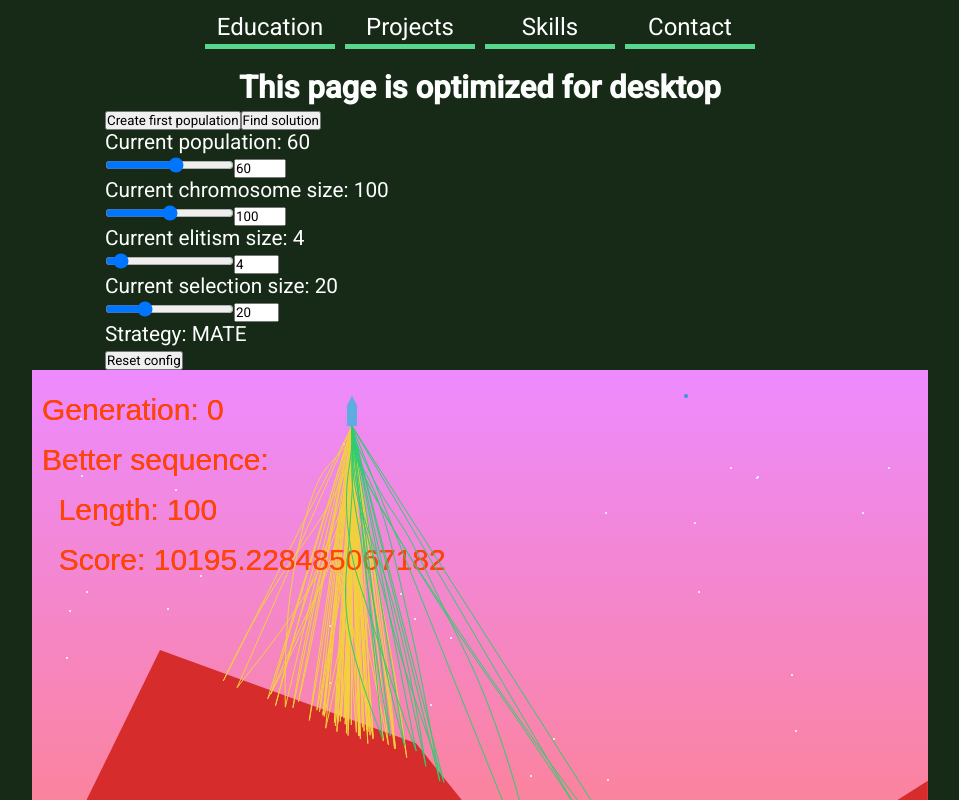
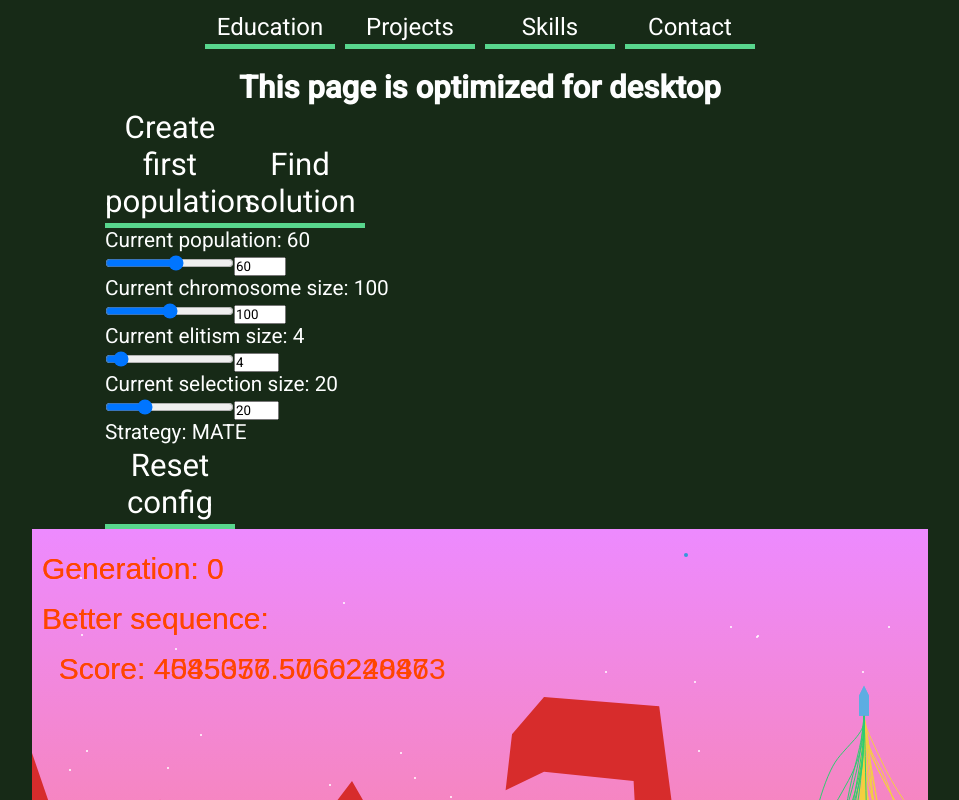
Before and after one commit to JuanDGA/personalpage, a Vue app: page /preview/mars-lander in a window 1280 px wide. Both pictures are taken after a click on the button "Create first population". Shown: the top 800 px of the page, without its empty margins (160-1119 px from the left). Built offline with nearby package versions, Linux system fonts and the light colour scheme.

Commit message:
Working on include the mars lander

```diff
--- a/src/algorithms/marsLander/useGeneticLander.js
+++ b/src/algorithms/marsLander/useGeneticLander.js
@@ -22,72 +22,73 @@ const useGeneticLander = (surfaceMap) => {
     mutation_probability: 0.1,
   });
 
-  const status = ref("")
+  const status = ref("");
 
-  const population = ref([]);
+  const populationScores = ref([]);
 
   const {state: initialLander, setUp} = useLander();
   const {state, reset} = useSimulation(initialLander, surfaceMap);
 
   const currentStatus = ref(SimulationStatus.FLYING);
   const currentGeneration = ref(0);
-  const betterChromosome = ref({
-    sequence: [],
-    score: -1,
-  });
 
   const init = () => {
-    const newPopulation = []
+    populationScores.value.length = [];
+    const newPopulationScores = [];
     for (let i = 0; i < configuration.value.population_size; i++) {
       const chromosome = []
       for (let j = 0; j < configuration.value.chromosome_size; j++) {
         chromosome.push(Gene.random());
       }
-      newPopulation.push(chromosome);
+      newPopulationScores.push({chromosome, score: evaluateChromosome(chromosome)});
     }
-    population.value = newPopulation.sort(chromosomeComparator);
-    betterChromosome.value.score = evaluateChromosome(population.value[0]);
-    betterChromosome.value.sequence = population.value[0]
+    populationScores.value = newPopulationScores;
   }
 
   const improve = async () => {
-    while (currentStatus.value !== SimulationStatus.LANDING) {
-      currentGeneration.value += 1;
-      population.value = crossover(select());
-      await sleep(500);
-    }
+    currentGeneration.value += 1;
+    let c = Date.now();
+    const selected = select();
+    console.log("Selection time (ms):", Date.now() - c);
+    c = Date.now();
+    populationScores.value = crossover(selected);
+    console.log("Crossover time (ms):", Date.now() - c);
+    await sleep(200);
   }
 
   const select = () => {
     const selectedPopulation = [];
-    const sortedPopulation = [...population.value].sort(chromosomeComparator);
-    betterChromosome.value.score = evaluateChromosome(sortedPopulation[0]);
-    betterChromosome.value.sequence = sortedPopulation[0];
-    selectedPopulation.push(...sortedPopulation.slice(0, configuration.value.elitism_size));
+    const sortedPopulation = populationScores.value.sort(chromosomeScoreComparator);
+
+    for (let i = 0; i < configuration.value.elitism_size; i++) {
+      selectedPopulation.push(sortedPopulation[i]);
+    }
 
     while (selectedPopulation.length < configuration.value.selection_size) {
       const tournament = [];
       for (let i = 0; i < 5; i++) {
-        tournament.push(sortedPopulation[randInt(0, configuration.value.population_size - 1)]);
+        const { chromosome, score } = sortedPopulation[randInt(0, configuration.value.population_size - 1)];
+        tournament.push({chromosome, score});
       }
 
-      selectedPopulation.push(tournament.sort(chromosomeComparator)[0]);
+      selectedPopulation.push(tournament.sort(chromosomeScoreComparator)[0]);
     }
 
+    populationScores.value = [];
     return selectedPopulation;
   }
 
   const crossover = (basePopulation) => {
-    const newPopulation = [];
-    const sortedPopulation = [...population.value].sort(chromosomeComparator);
-    newPopulation.push(...sortedPopulation.slice(0, configuration.value.elitism_size));
+    for (let i = 0; i < configuration.value.elitism_size; i++) {
+      populationScores.value.push(basePopulation[i]);
+    }
 
-    const parentA = basePopulation[0];
-    const parentB = basePopulation[1];
+    const parentA = basePopulation[0].chromosome;
+    const parentB = basePopulation[1].chromosome;
 
-    while (newPopulation.length < configuration.value.population_size) {
-      const parentC = basePopulation[randInt(0, configuration.value.selection_size - 1)];
-      const parentD = basePopulation[randInt(0, configuration.value.selection_size - 1)];
+    while (populationScores.value.length < configuration.value.population_size) {
+      const parentC = basePopulation[randInt(0, configuration.value.selection_size - 1)].chromosome;
+      const parentD = basePopulation[randInt(0, configuration.value.selection_size - 1)].chromosome;
 
       const crossoverFunction = {
         "MATE": mate,
@@ -97,10 +98,14 @@ const useGeneticLander = (surfaceMap) => {
       const [child1, child2] = crossoverFunction[configuration.value.strategy](parentA, parentB);
       const [child3, child4] = crossoverFunction[configuration.value.strategy](parentC, parentD);
 
-      newPopulation.push(child1, child2, child3, child4);
+      populationScores.value.push(
+        {chromosome: child1, score: evaluateChromosome(child1)},
+        {chromosome: child2, score: evaluateChromosome(child2)},
+        {chromosome: child3, score: evaluateChromosome(child3)},
+        {chromosome: child4, score: evaluateChromosome(child4)},
+      );
     }
-
-    return newPopulation;
+    return populationScores.value;
   }
 
   const mate = (parentA, parentB) => {
@@ -199,6 +204,15 @@ const useGeneticLander = (surfaceMap) => {
     return 0;
   }
 
+  const chromosomeScoreComparator = (chA, chB) => {
+    const evaluationA = chA.score;
+    const evaluationB = chB.score;
+
+    if (evaluationA < evaluationB) return -1;
+    if (evaluationA > evaluationB) return 1;
+    return 0;
+  }
+
   const resetConfig = () => {
     for (let i = 0; i < Object.keys(defaultConfiguration).length; i++) {
       const key = Object.keys(defaultConfiguration)[i];
@@ -213,16 +227,17 @@ const useGeneticLander = (surfaceMap) => {
   return {
     initialLander,
     status,
+    currentStatus,
     state,
     configuration,
-    population,
+    populationScores,
     currentGeneration,
-    betterChromosome,
     init,
     improve,
     setUp,
     evaluateChromosome,
     chromosomeComparator,
+    chromosomeScoreComparator,
     resetConfig,
   };
 }
--- a/src/algorithms/marsLander/useSimulation.js
+++ b/src/algorithms/marsLander/useSimulation.js
@@ -53,11 +53,12 @@ const useSimulation = (initialLander, surface) => {
 
     const {x, y, vx, vy, angle} = state.value;
 
-    const inTerrain = surface.getIntersections(lastState.x, lastState.y, x, y) !== 0;
+    const inTerrain = surface.getIntersections(0, 3000, x, y) % 2 !== 0 || surface.getIntersections(lastState.x, lastState.y, x, y) !== 0;
 
     if (x < 0 || x > 6999 || y > 2999) status.value = SimulationStatus.LOST;
     else if (!inTerrain) status.value = SimulationStatus.FLYING;
-    else if (x < landing.x - 250 || x > landing.x + 250) status.value = SimulationStatus.CRASH;
+    else if (x < landing.x - 475 || x > landing.x + 475) status.value = SimulationStatus.CRASH;
+    else if (y < landing.y - 20 || y > landing.y + 20) status.value = SimulationStatus.CRASH;
     else if (angle !== 0 || Math.abs(vx) > 20 || Math.abs(vy) > 40) status.value = SimulationStatus.LANDING_CRASH;
     else status.value = SimulationStatus.LANDING;
   }
--- a/src/components/JgMarsLander.vue
+++ b/src/components/JgMarsLander.vue
@@ -4,6 +4,7 @@
   import { SurfaceMap } from "@/algorithms/marsLander/useSurfaceMap";
   import { Position, randInt, toRadians } from "@/algorithms/marsLander/utils";
   import useSimulation, { SimulationStatus } from "@/algorithms/marsLander/useSimulation";
+  import JgButton from "@/components/JgButton.vue";
 
   const width = window.innerWidth * 0.7;
   const height = window.innerHeight * 0.7;
@@ -15,23 +16,50 @@
 
   const surface = new SurfaceMap();
 
-  const {population, init, improve, setUp: setUpLander, initialLander, chromosomeComparator, resetConfig, configuration, state, currentGeneration, betterChromosome} = useGeneticLander(surface);
+  const {populationScores, init, improve, setUp: setUpLander, initialLander, chromosomeScoreComparator, resetConfig, configuration, state, currentGeneration} = useGeneticLander(surface);
 
   const board = ref();
+  const run = ref(false);
+  const betterChromosome = ref(Infinity);
 
   const getCtx = () => {
     return board.value.getContext("2d");
   }
 
+  const create = () => {
+    const start = Date.now();
+    init();
+    console.log(Date.now() - start);
+  }
+
+  const train = async () => {
+    while (betterChromosome.value >= 10000 && run.value) {
+      if (!run.value) break;
+      await improve();
+    }
+  }
+
   const initSurface = () => {
     surface.reset();
     surface.addSurfacePoint(new Position(0, 0));
-    surface.addSurfacePoint(new Position(0, 100));
-    surface.addSurfacePoint(new Position(1000, 1500));
-    surface.addSurfacePoint(new Position(3000, 1000));
-    surface.addSurfacePoint(new Position(4000, 150));
-    surface.addSurfacePoint(new Position(5500, 150));
-    surface.addSurfacePoint(new Position(6999, 800));
+    surface.addSurfacePoint(new Position(0, 1800));
+    surface.addSurfacePoint(new Position(300, 1200));
+    surface.addSurfacePoint(new Position(1000, 1550));
+    surface.addSurfacePoint(new Position(2000, 1200));
+    surface.addSurfacePoint(new Position(2500, 1650));
+    surface.addSurfacePoint(new Position(3700, 220));
+    surface.addSurfacePoint(new Position(4700, 220));
+    surface.addSurfacePoint(new Position(4750, 1000));
+    surface.addSurfacePoint(new Position(4700, 1650));
+    surface.addSurfacePoint(new Position(4000, 1700));
+    surface.addSurfacePoint(new Position(3700, 1600));
+    surface.addSurfacePoint(new Position(3750, 1900));
+    surface.addSurfacePoint(new Position(4000, 2100));
+    surface.addSurfacePoint(new Position(4900, 2050));
+    surface.addSurfacePoint(new Position(5100, 1000));
+    surface.addSurfacePoint(new Position(5500, 500));
+    surface.addSurfacePoint(new Position(6200, 800));
+    surface.addSurfacePoint(new Position(6999, 600));
     surface.addSurfacePoint(new Position(6999, 0));
   }
 
@@ -121,14 +149,13 @@
 
   const paintPopulation = (pop, {clear, color} = {clear: true, color: "#f4d03f"}) => {
     if (clear) setUp(false, false);
-    getCtx().font = "30px Arial";
-    getCtx().fillText(`Generation: ${currentGeneration.value}`, 10, 50);
-    getCtx().fillText(`Better sequence:`, 10, 100);
-    getCtx().fillText(`\t\tLength: ${betterChromosome.value.sequence.length}`, 10, 150);
-    getCtx().fillText(`\t\tScore: ${betterChromosome.value.score}`, 10, 200);
     const {nextState, getPosition, reset, status} = useSimulation(initialLander, surface);
+
     getCtx().strokeStyle = color;
-    for (let solution of pop) {
+    for (let solutionWithScore of pop) {
+      const solution = solutionWithScore.chromosome;
+      if (solutionWithScore.score < betterChromosome.value) betterChromosome.value = solutionWithScore.score;
+
       getCtx().beginPath();
       getCtx().moveTo(getRelativeX(initialLander.value.x), getRelativeY(initialLander.value.y));
       for (let action of solution) {
@@ -137,11 +164,16 @@
         getCtx().lineTo(getRelativeX(pos.x), getRelativeY(pos.y));
         if (SimulationStatus.isFinish(status.value)) break;
       }
+      getCtx().stroke();
       getCtx().closePath();
-      getCtx().stroke();
       reset();
     }
     paintLander();
+
+    getCtx().font = "30px Arial";
+    getCtx().fillText(`Generation: ${currentGeneration.value}`, 10, 50);
+    getCtx().fillText(`Better sequence:`, 10, 100);
+    getCtx().fillText(`\t\tScore: ${betterChromosome.value}`, 10, 150);
   }
 
   const setUp = (initialize = false, initLander = true) => {
@@ -153,7 +185,7 @@
     paintSky(initialize);
     paintMap(initialize);
     if (initLander) {
-      setUpLander(2500, 2700, 0, 0, 0, 0, 550);
+      setUpLander(6500, 2000, 0, 0, 0, 0, 1200);
     }
   }
 
@@ -161,8 +193,8 @@
     setUp(true, true);
   });
 
-  watch(population, (value) => {
-    const sortedPopulation = [...value].sort(chromosomeComparator);
+  watch(populationScores, (value) => {
+    const sortedPopulation = value.sort(chromosomeScoreComparator);
     paintPopulation(sortedPopulation.slice(10, sortedPopulation.length));
     paintPopulation(sortedPopulation.slice(0, 10), {clear: false, color: "#2ecc71"});
   });
@@ -170,13 +202,18 @@
   watch(state, () => {
     paintLander();
   }, {deep: true});
+
+  watch(run, (value) => {
+    if (!value) return;
+    train();
+  });
 </script>
 
 <template>
   <div class="container">
     <h2 class="center">This page is optimized for desktop</h2>
-    <button @click="init">Create first population</button>
-    <button v-if="population.length > 0" @click="improve">Find solution</button>
+    <jg-button @click="create">Create first population</jg-button>
+    <jg-button v-if="populationScores.length > 0" @click="run = !run">Find solution</jg-button>
     <div>
       <div>Current population: {{configuration.population_size}}</div>
       <input type="range" min="10" max="100" v-model="configuration.population_size">
@@ -200,7 +237,7 @@
     <div>
       <div>Strategy: {{configuration.strategy}}</div>
     </div>
-    <button @click="resetConfig">Reset config</button>
+    <jg-button @click="resetConfig">Reset config</jg-button>
     <div class="centered">
       <canvas ref="board" :width="width" :height="height" />
     </div>
@@ -234,5 +271,4 @@
       font-weight: bold;
       transition: 300ms;
   }
-
 </style>
```
